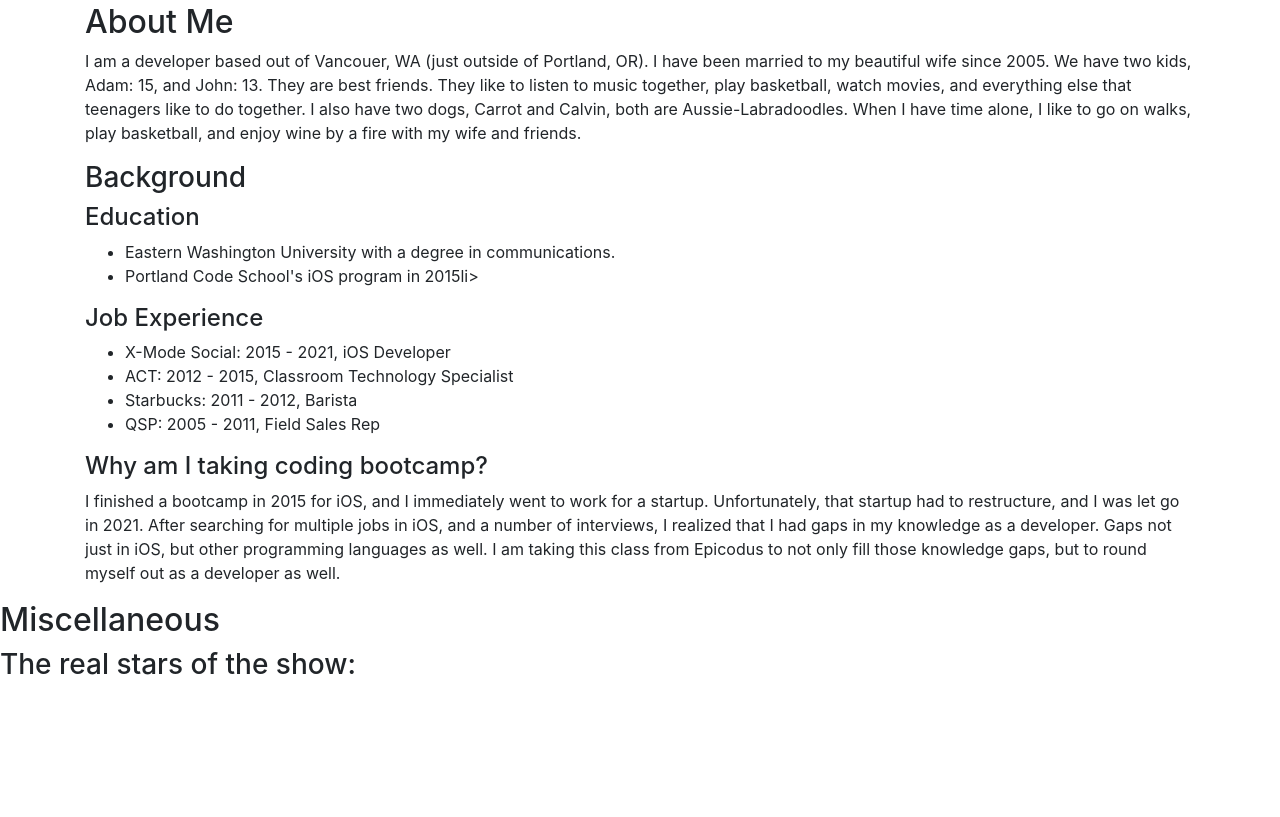
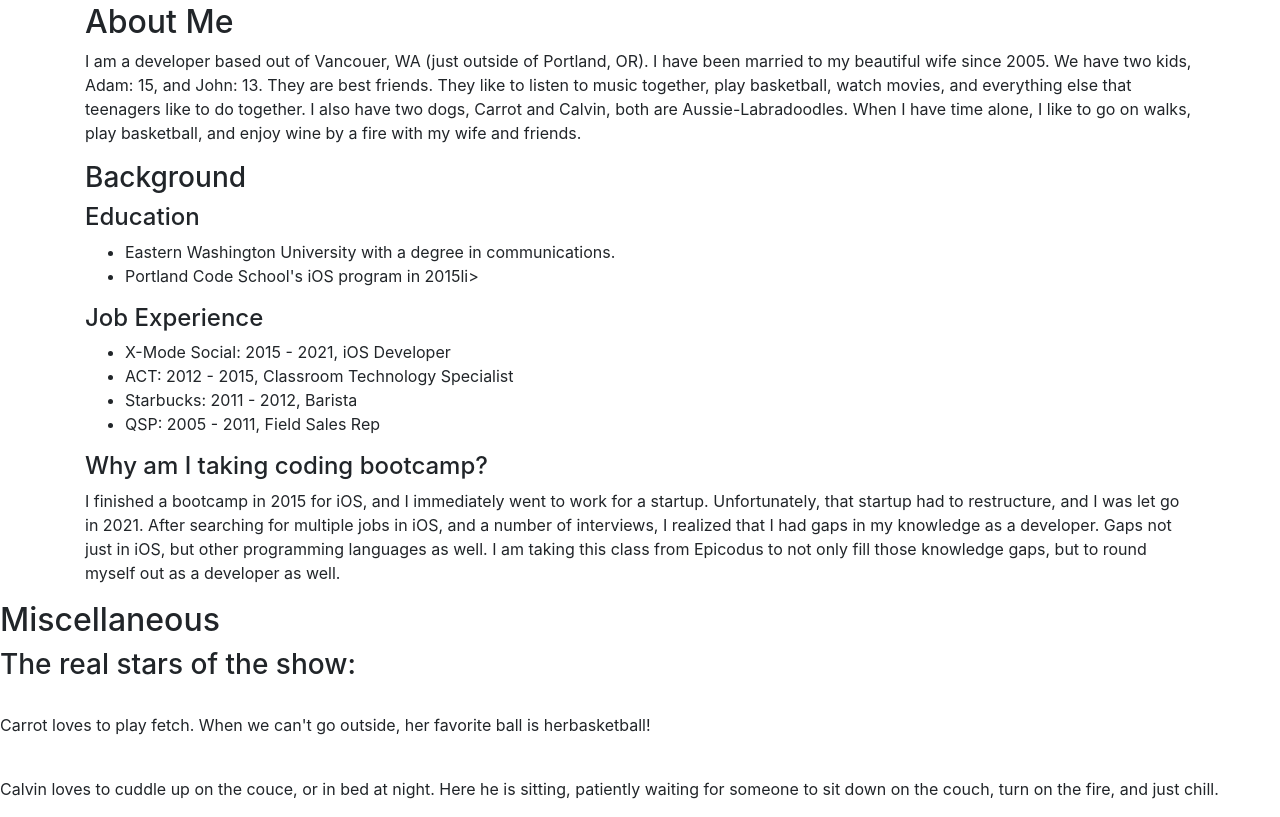
Before and after one commit to reeder32/portfolio, a plain HTML site: page index.html in a window 1280 px wide. Shown: the part 1177-1994 px from the top of the page. Before the commit the page ends 1866 px from the top, so only its background shows below. Drawn offline with Linux system fonts and the light colour scheme.

Commit message:
added interests section of html

```diff
--- a/index.html
+++ b/index.html
@@ -110,8 +110,20 @@
   <div class="interests">
     <h2>Miscellaneous</h2>
     <h3>The real stars of the show:</h3>
-    <div class="pets"></div>
-    <div class="pets"></div>
+    <div class="columns">
+      <div class="pets">
+        <!--Images with text about what they like to do, etc.-->
+        <img src="" alt="">
+        <p>Carrot loves to play fetch. When we can't go outside, her favorite ball is her<span
+            class="highlight">basketball!</span></p>
+      </div>
+      <div class="pets">
+        <img src="" alt="">
+        <p>Calvin loves to cuddle up on the couce, or in bed at night. Here he is <span
+            class="highlight">sitting</span>, patiently waiting for someone to sit down on the couch, turn on the fire,
+          and just chill.</p>
+      </div>
+    </div>
   </div>
 </body>
 
```
Also changed, not shown: 2 other files.
